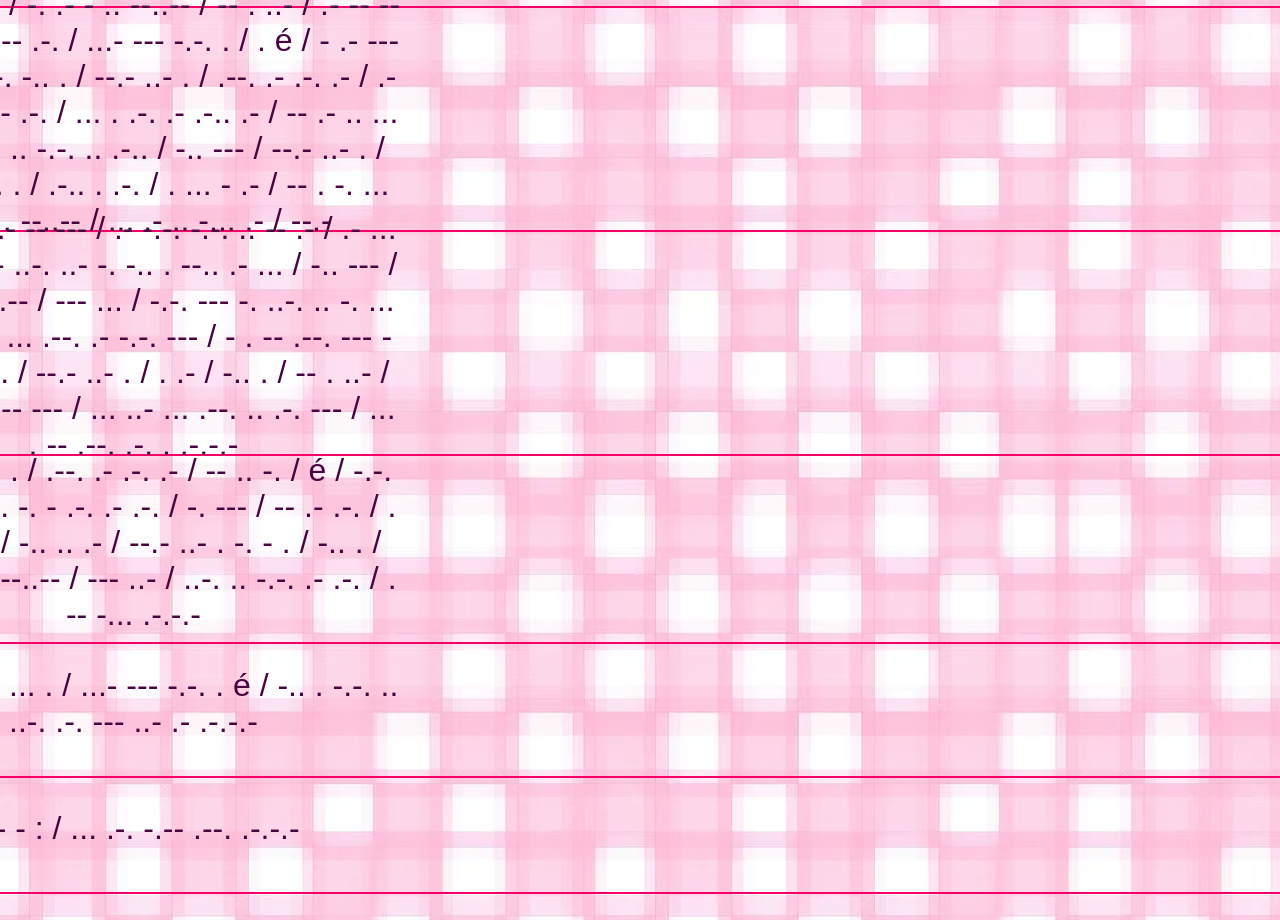
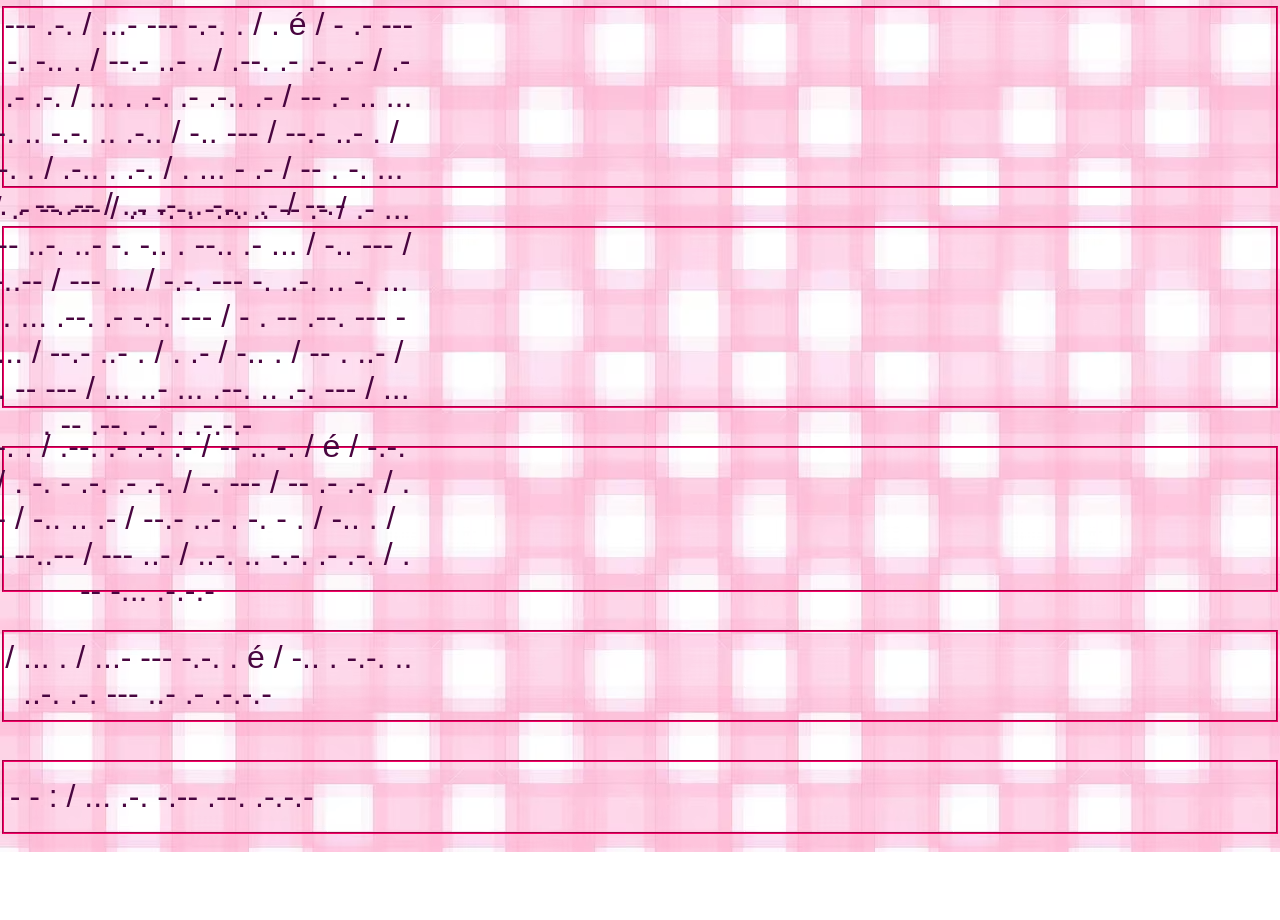
Before and after one commit to gswolf101/AmoaNanat, a plain HTML site: page nanat.html in a window 1280 px wide. Shown: the part 106-1026 px from the top of the page. After the commit the page ends 958 px from the top, so only its background shows below. Drawn offline with Linux system fonts and the light colour scheme.

Commit message:
Update nanat.html

```diff
--- a/nanat.html
+++ b/nanat.html
@@ -10,28 +10,25 @@
   <a href="index.html">Voltar</a>
 
 <h1>EU TE AMO NATI</h1>
-
-<hr>
+<fieldset>
+    <p>-.-. .- .-. .- / -. .- - .. --..-- / -- . ..- / .- -- --- .-. / .--. --- .-. / ...- --- -.-. . / . é / - .- --- / --. .-. .- -. -.. . / --.- ..- . / .--. .- .-. .- / .- -.-. .- -... .- .-. / ... . .-. .- .-.. .- / -- .- .. ... / -.. .. ..-. .. -.-. .. .-.. / -.. --- / --.- ..- . / ...- --- -.-. . / .-.. . .-. / . ... - .- / -- . -. ... .- --. . --..-- / ... .- .. -... .- / --.-</p>
+</fieldset>
 <br>
-<p>-.-. .- .-. .- / -. .- - .. --..-- / -- . ..- / .- -- --- .-. / .--. --- .-. / ...- --- -.-. . / . é / - .- --- / --. .-. .- -. -.. . / --.- ..- . / .--. .- .-. .- / .- -.-. .- -... .- .-. / ... . .-. .- .-.. .- / -- .- .. ... / -.. .. ..-. .. -.-. .. .-.. / -.. --- / --.- ..- . / ...- --- -.-. . / .-.. . .-. / . ... - .- / -- . -. ... .- --. . --..-- / ... .- .. -... .- / --.-</p>
+<fieldset>
+    <p>.-.. .... . / .- -- --- / .- -.-. -.-. .. -- .- / .- ... / .--. .-. --- ..-. ..- -. -.. . --.. .- ... / -.. --- / -- .- .-. --..-- / --- ... / -.-. --- -. ..-. .. -. ... / -.. --- / . ... .--. .- -.-. --- / - . -- .--. --- --..-- / .- ... / --.- ..- . / . .- / -.. . / -- . ..- / ..- .-.. - .. -- --- / ... ..- ... .--. .. .-. --- / ... . -- .--. .-. . .-.-.-</p>
+</fieldset>
 <br>
-<hr>
+<fieldset>
+    <p>...- --- -.-. . / .--. .- .-. .- / -- .. -. / é / -.-. --- -- --- / . -. - .-. .- .-. / -. --- / -- .- .-. / . -- / ..- -- / -.. .. .- / --.- ..- . -. - . / -.. . / ...- . .-. .- --..-- / --- ..- / ..-. .. -.-. .- .-. / . -- -... .-.-.-</p>
+</fieldset>
 <br>
-<p>.-.. .... . / .- -- --- / .- -.-. -.-. .. -- .- / .- ... / .--. .-. --- ..-. ..- -. -.. . --.. .- ... / -.. --- / -- .- .-. --..-- / --- ... / -.-. --- -. ..-. .. -. ... / -.. --- / . ... .--. .- -.-. --- / - . -- .--. --- --..-- / .- ... / --.- ..- . / . .- / -.. . / -- . ..- / ..- .-.. - .. -- --- / ... ..- ... .--. .. .-. --- / ... . -- .--. .-. . .-.-.-</p>
+<fieldset>
+    <p>--- -... ... / ... . / ...- --- -.-. . é / -.. . -.-. .. ..-. .-. --- ..- .- .-.-.-</p>
+</fieldset>
 <br>
-<hr>
-<br>
-<p>...- --- -.-. . / .--. .- .-. .- / -- .. -. / é / -.-. --- -- --- / . -. - .-. .- .-. / -. --- / -- .- .-. / . -- / ..- -- / -.. .. .- / --.- ..- . -. - . / -.. . / ...- . .-. .- --..-- / --- ..- / ..-. .. -.-. .- .-. / . -- -... .-.-.-</p>
-<br>
-<hr>
-<br>
-<p>--- -... ... / ... . / ...- --- -.-. . é / -.. . -.-. .. ..-. .-. --- ..- .- .-.-.-</p>
-<br>
-<hr>
-<br>
-<p>.- - - : / ... .-. -.-- .--. .-.-.-</p>
-<br>
-<hr>
+<fieldset>
+    <p>.- - - : / ... .-. -.-- .--. .-.-.-</p>
+</fieldset>
 <br>
 
 </body>
```
